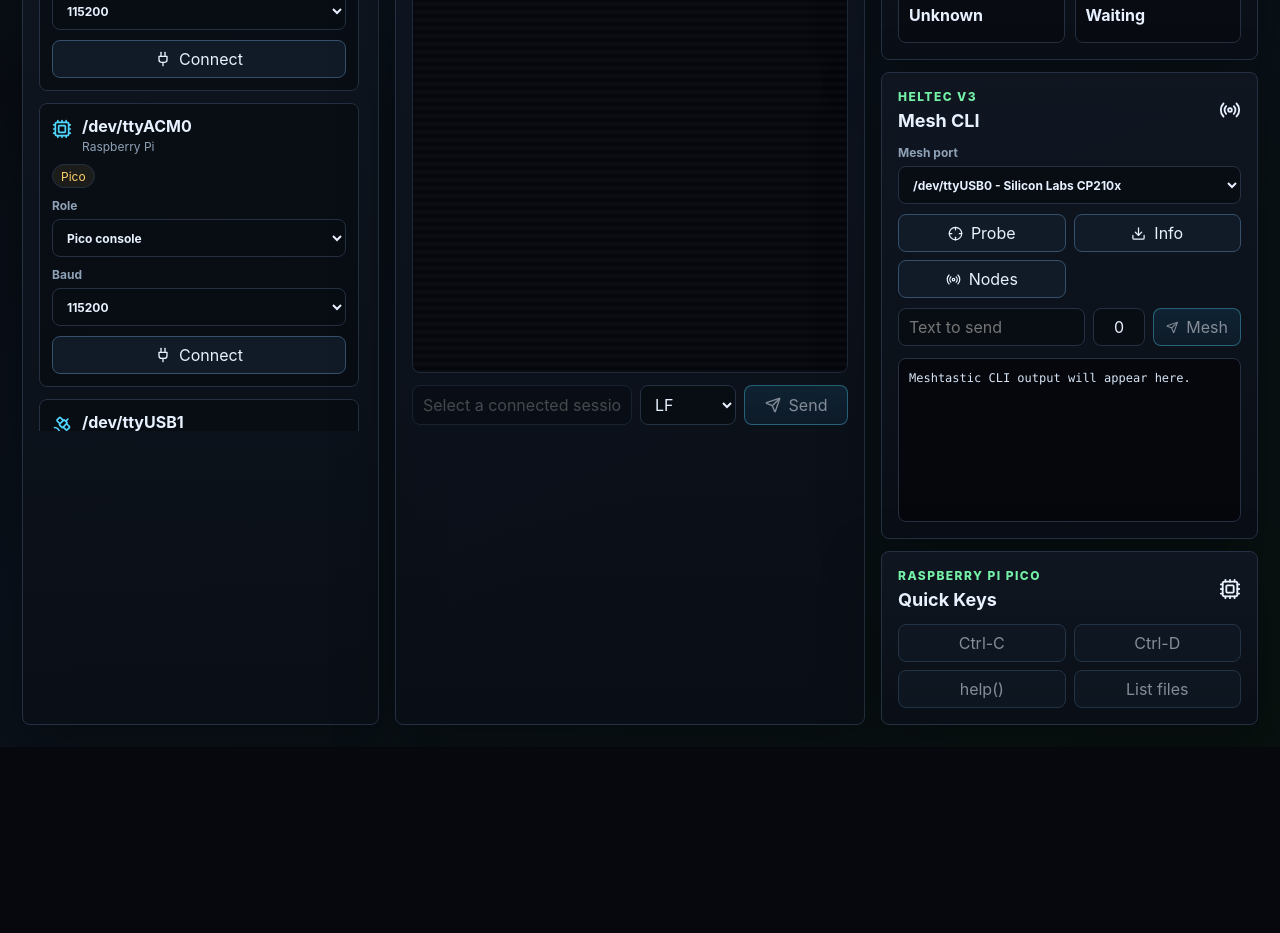
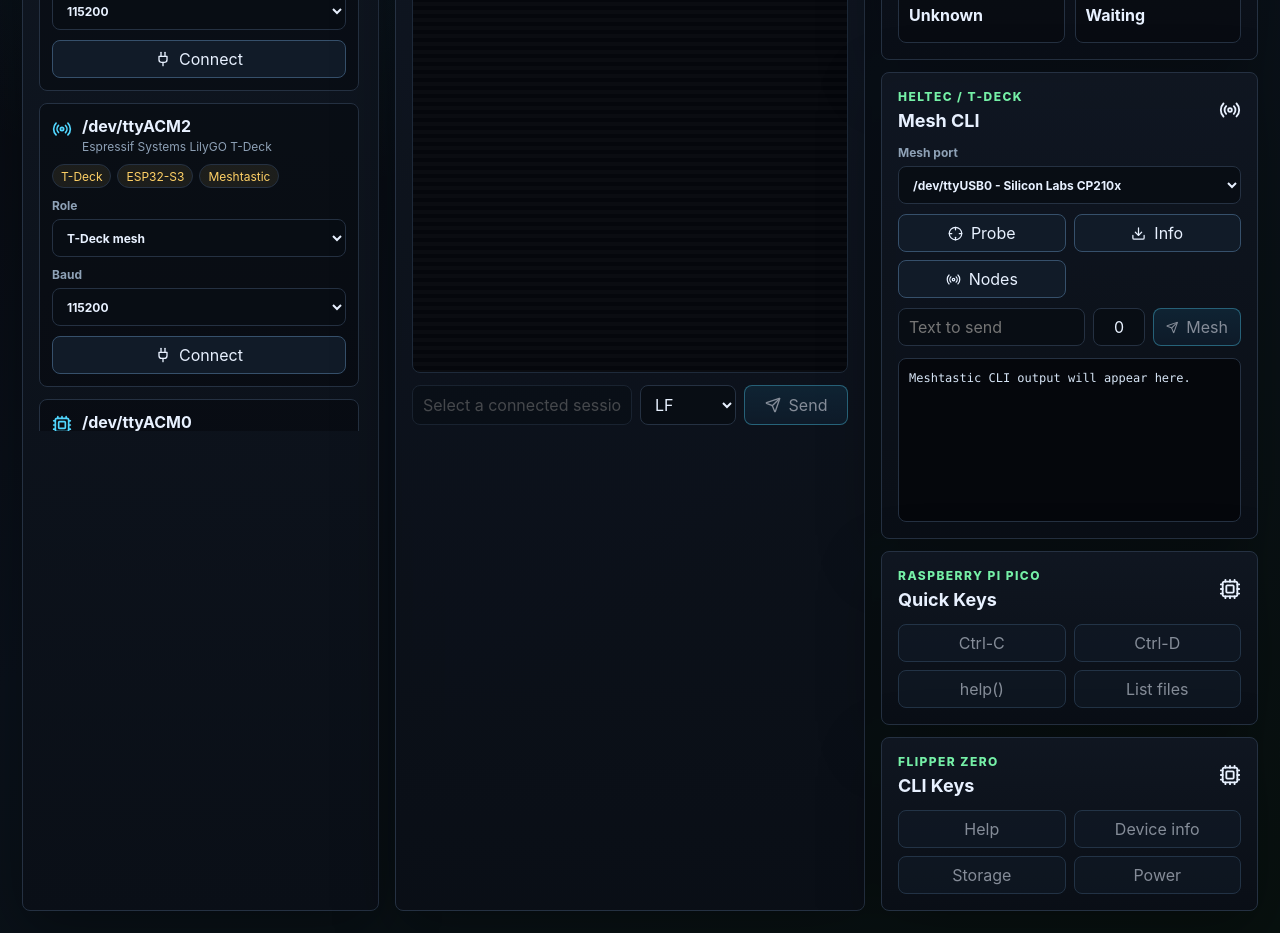
Before and after one commit to Its-ze/nightgrid-cyberdeck, a React (Vite) app: page / in a window 1280 px wide. Shown: the part 360-1293 px from the top of the page. Before the commit the page ends 1107 px from the top, so only its background shows below. Built offline with nearby package versions, Linux system fonts and the light colour scheme.

Commit message:
Add T-Deck and Flipper support

```diff
--- a/package.json
+++ b/package.json
@@ -1,7 +1,7 @@
 {
   "name": "nightgrid-cyberdeck",
-  "version": "0.1.2",
-  "description": "NightGrid Cyberdeck is a dark cross-platform USB field deck for Heltec V3, GPS modules, Raspberry Pi Picos, and serial consoles.",
+  "version": "0.1.3",
+  "description": "NightGrid Cyberdeck is a dark cross-platform USB field deck for Heltec V3, LilyGO T-Deck, Flipper Zero, GPS modules, Raspberry Pi Picos, and serial consoles.",
   "author": {
     "name": "Its-ze",
     "email": "z.skeens@itsolutions.digital"
--- a/src/App.tsx
+++ b/src/App.tsx
@@ -40,19 +40,25 @@ const baudRates = [9600, 38400, 57600, 115200, 230400, 460800, 921600];
 
 const roleLabels: Record<DeviceRole, string> = {
   heltec: "Heltec mesh",
+  tdeck: "T-Deck mesh",
   gps: "GPS NMEA",
   pico: "Pico console",
+  flipper: "Flipper Zero",
   console: "Serial console"
 };
 
 const roleIcons: Record<DeviceRole, typeof Radio> = {
   heltec: Radio,
+  tdeck: Radio,
   gps: Satellite,
   pico: Cpu,
+  flipper: Cpu,
   console: Terminal
 };
 
 const defaultBaud = (role: DeviceRole) => (role === "gps" ? 9600 : 115200);
+
+const isMeshRole = (role?: DeviceRole) => role === "heltec" || role === "tdeck";
 
 const formatTime = (iso: string) =>
   new Intl.DateTimeFormat(undefined, {
@@ -96,7 +102,7 @@ export function App() {
 
   const selectedSession = sessions.find((session) => session.id === selectedSessionId) ?? sessions[0];
   const connectedPaths = new Set(sessions.map((session) => session.path));
-  const heltecPorts = ports.filter((port) => port.suggestedRole === "heltec" || roleByPath[port.path] === "heltec");
+  const meshPorts = ports.filter((port) => isMeshRole(port.suggestedRole) || isMeshRole(roleByPath[port.path]));
 
   const groupedPorts = useMemo(() => {
     const known = ports.filter((port) => port.isKnownBoard);
@@ -131,8 +137,8 @@ export function App() {
         return next;
       });
       if (!meshPath) {
-        const heltec = nextPorts.find((port) => port.suggestedRole === "heltec");
-        if (heltec) setMeshPath(heltec.path);
+        const meshPort = nextPorts.find((port) => isMeshRole(port.suggestedRole));
+        if (meshPort) setMeshPath(meshPort.path);
       }
       addLog({
         channel: "status",
@@ -451,7 +457,7 @@ export function App() {
           <section className="panel">
             <div className="panel-heading">
               <div>
-                <p className="eyebrow">Heltec V3</p>
+                <p className="eyebrow">Heltec / T-Deck</p>
                 <h2>Mesh CLI</h2>
               </div>
               <Radio size={22} />
@@ -460,7 +466,7 @@ export function App() {
               Mesh port
               <select value={meshPath} onChange={(event) => setMeshPath(event.target.value)}>
                 <option value="">Select port</option>
-                {(heltecPorts.length ? heltecPorts : ports).map((port) => (
+                {(meshPorts.length ? meshPorts : ports).map((port) => (
                   <option value={port.path} key={port.path}>
                     {port.path} {port.manufacturer ? `- ${port.manufacturer}` : ""}
                   </option>
@@ -532,6 +538,30 @@ export function App() {
               </button>
             </div>
           </section>
+
+          <section className="panel">
+            <div className="panel-heading">
+              <div>
+                <p className="eyebrow">Flipper Zero</p>
+                <h2>CLI Keys</h2>
+              </div>
+              <Cpu size={22} />
+            </div>
+            <div className="button-grid">
+              <button className="icon-button" disabled={!selectedSession} onClick={() => writeSelected("help\r\n")}>
+                Help
+              </button>
+              <button className="icon-button" disabled={!selectedSession} onClick={() => writeSelected("device_info\r\n")}>
+                Device info
+              </button>
+              <button className="icon-button" disabled={!selectedSession} onClick={() => writeSelected("storage list /ext\r\n")}>
+                Storage
+              </button>
+              <button className="icon-button" disabled={!selectedSession} onClick={() => writeSelected("power info\r\n")}>
+                Power
+              </button>
+            </div>
+          </section>
         </aside>
       </section>
     </main>
--- a/src/previewApi.ts
+++ b/src/previewApi.ts
@@ -23,6 +23,16 @@ const previewPorts: DevicePort[] = [
     isKnownBoard: true
   },
   {
+    path: "/dev/ttyACM2",
+    friendlyName: "Espressif Systems LilyGO T-Deck 303A:1001",
+    manufacturer: "Espressif Systems LilyGO T-Deck",
+    vendorId: "303A",
+    productId: "1001",
+    suggestedRole: "tdeck",
+    tags: ["T-Deck", "ESP32-S3", "Meshtastic"],
+    isKnownBoard: true
+  },
+  {
     path: "/dev/ttyACM0",
     friendlyName: "Raspberry Pi Pico 2E8A:0005",
     manufacturer: "Raspberry Pi",
@@ -30,6 +40,16 @@ const previewPorts: DevicePort[] = [
     productId: "0005",
     suggestedRole: "pico",
     tags: ["Pico"],
+    isKnownBoard: true
+  },
+  {
+    path: "/dev/ttyACM1",
+    friendlyName: "Flipper Zero USB CLI 0483:5740",
+    manufacturer: "Flipper Devices Inc.",
+    vendorId: "0483",
+    productId: "5740",
+    suggestedRole: "flipper",
+    tags: ["Flipper Zero", "CLI"],
     isKnownBoard: true
   },
   {
@@ -86,7 +106,15 @@ export const createPreviewApi = (): NightGridApi => {
       };
       sessions.set(session.id, session);
       emitStatus({ sessionId: session.id, path, status: "connected", message: `${path} connected in preview mode` });
-      emitData(session, role === "pico" ? "MicroPython v1.x on Raspberry Pi Pico\r\n>>>" : "NightGrid preview stream ready\r\n");
+      const greeting =
+        role === "pico"
+          ? "MicroPython v1.x on Raspberry Pi Pico\r\n>>>"
+          : role === "flipper"
+            ? "Flipper Zero CLI preview\r\n>: "
+            : role === "tdeck"
+              ? "T-Deck Meshtastic USB serial preview ready\r\n"
+              : "NightGrid preview stream ready\r\n";
+      emitData(session, greeting);
       if (role === "gps") {
         const fix: GpsFix = {
           sessionId: session.id,
@@ -121,7 +149,7 @@ export const createPreviewApi = (): NightGridApi => {
     },
     probeMeshCli: async () => result("meshtastic --version", "Meshtastic CLI preview available\n"),
     meshInfo: async ({ path }: { path: string }) =>
-      result(`meshtastic --port ${path} --info`, "Preview Heltec V3\nfirmware: meshtastic\nrole: CLIENT\n"),
+      result(`meshtastic --port ${path} --info`, "Preview mesh radio\nhardware: Heltec V3 or T-Deck\nfirmware: meshtastic\nrole: CLIENT\n"),
     meshNodes: async ({ path }: { path: string }) =>
       result(`meshtastic --port ${path} --nodes`, "!preview Node, last heard now, SNR 8.5\n"),
     meshSendText: async ({ path, message }: { path: string; message: string; channelIndex?: number }) =>
--- a/src/types.ts
+++ b/src/types.ts
@@ -1,4 +1,4 @@
-export type DeviceRole = "heltec" | "gps" | "pico" | "console";
+export type DeviceRole = "heltec" | "tdeck" | "gps" | "pico" | "flipper" | "console";
 
 export interface DevicePort {
   path: string;
```
Also changed, not shown: electron/main.ts (+10 -1 lines), 4 other files (tests, documents, lock files or other folders).
